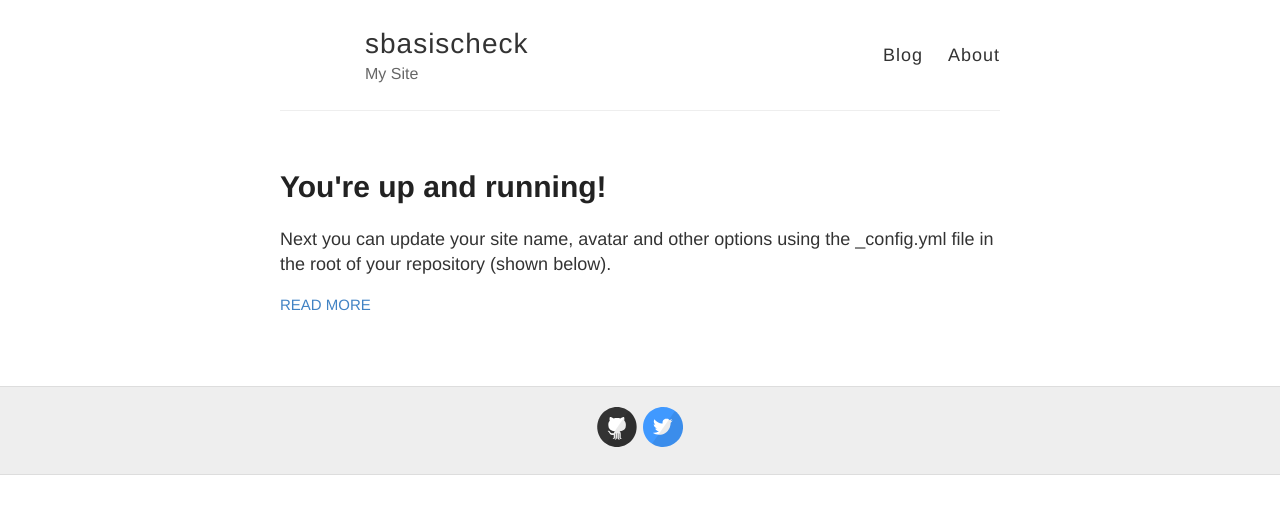
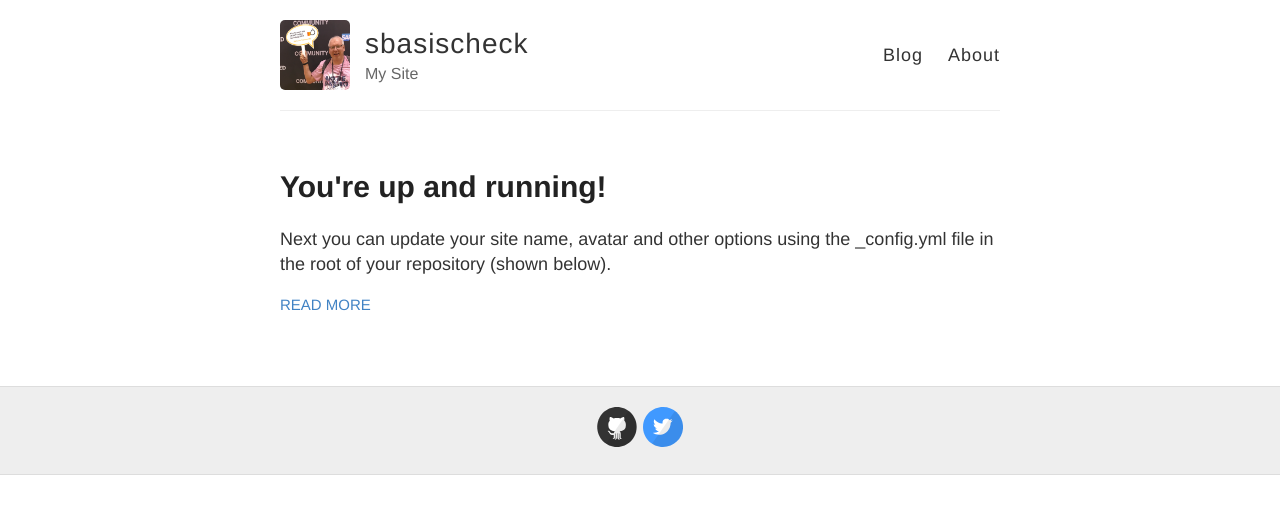
Before and after one commit to sbasischeck/sbasischeck.github.io, a Jekyll site: the page built from index.html, in a window 1280 px wide. Shown: the top 514 px of the page. Built offline with Jekyll 4.4.1, drawn with Linux system fonts in a browser that asks for light colours.

Commit message:
avatar pic

```diff
--- a/_config.yml
+++ b/_config.yml
@@ -9,7 +9,7 @@ name: sbasischeck
 description: My Site
 
 # URL of your avatar or profile pic (you could use your GitHub profile pic)
-avatar:
+avatar: /images/avatar.png
 
 #
 # Flags below are optional
```
Also changed, not shown: images/avatar.png (added).
